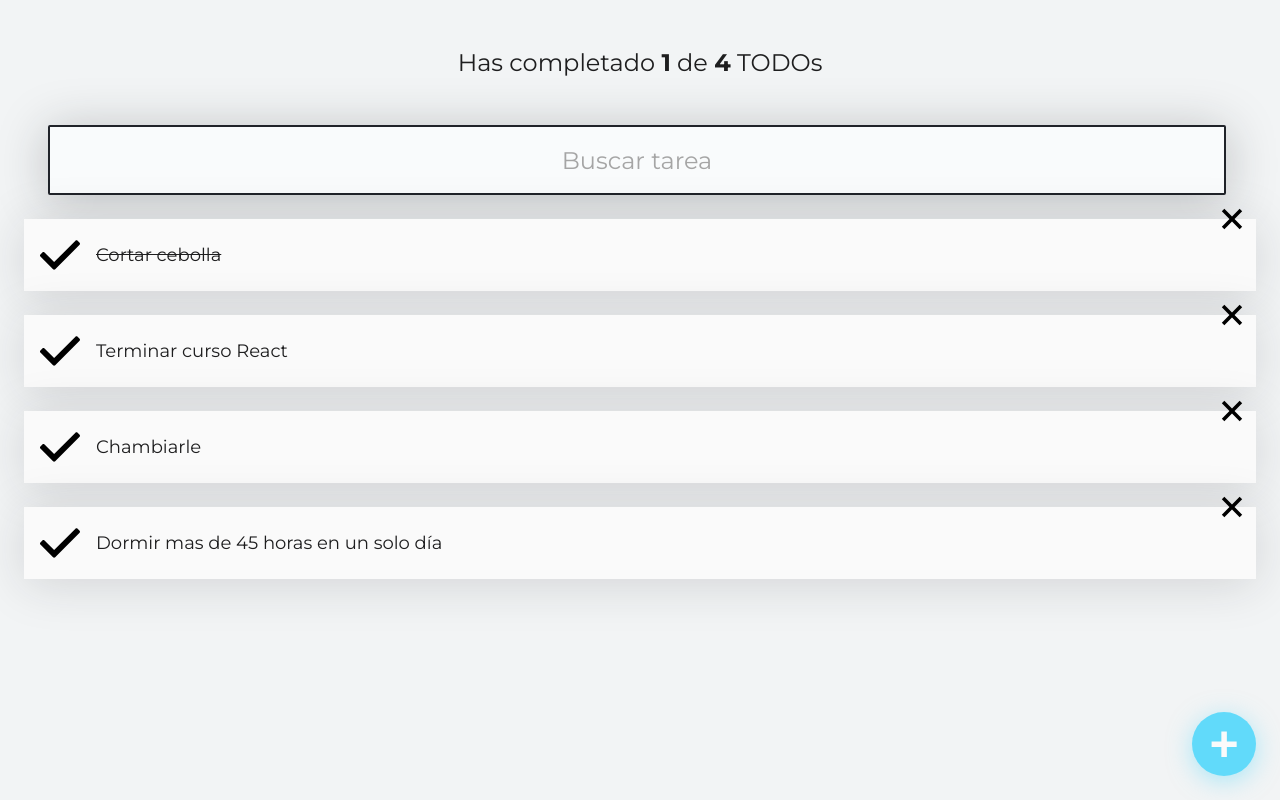
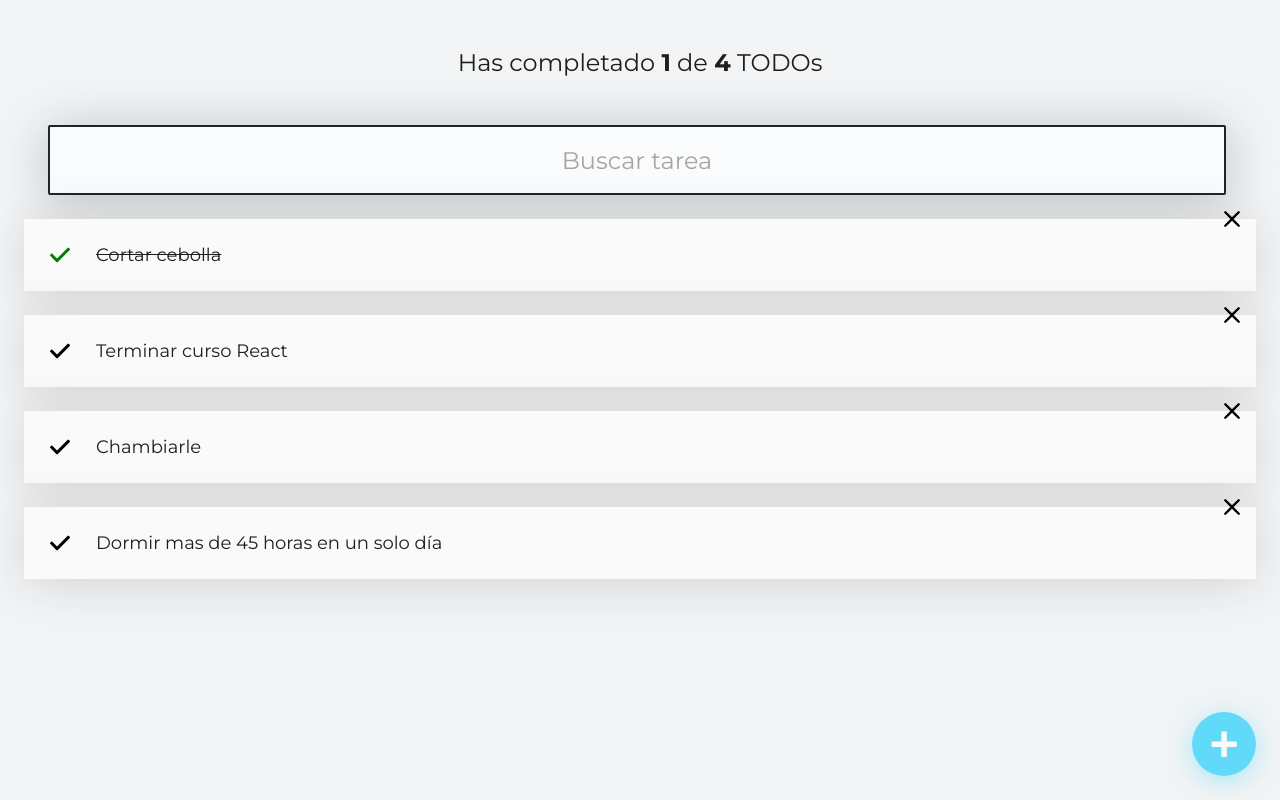
Before and after one commit to AdrianGerman/TODO-Machine, a React (Create React App) app: page / in a window 1280 px wide. Built offline with nearby package versions, Linux system fonts and the light colour scheme.

Commit message:
complete and delete function

```diff
--- a/src/js/CompleteIcon.js
+++ b/src/js/CompleteIcon.js
@@ -1,8 +1,14 @@
 import react from "react";
 import { TodoIcon } from "./TodoIcon";
 
-function CompleteIcon() {
-  return <TodoIcon type="check" color="gray" />;
+function CompleteIcon({ completed, onComplete }) {
+  return (
+    <TodoIcon
+      type="check"
+      color={completed ? "green" : "black"}
+      onClick={onComplete}
+    />
+  );
 }
 
 export { CompleteIcon };
--- a/src/js/DeleteIcon.js
+++ b/src/js/DeleteIcon.js
@@ -1,8 +1,8 @@
 import react from "react";
 import { TodoIcon } from "./TodoIcon";
 
-function DeleteIcon() {
-  return <TodoIcon type="delete" color="gray" />;
+function DeleteIcon({ onDelete }) {
+  return <TodoIcon type="delete" color="black" onClick={onDelete} />;
 }
 
 export { DeleteIcon };
--- a/src/js/TodoIcon.js
+++ b/src/js/TodoIcon.js
@@ -1,14 +1,20 @@
 import { ReactComponent as CheckSVG } from "../img/completev.svg";
 import { ReactComponent as DeleteSVG } from "../img/deletex.svg";
+import "../styles/TodoIcon.css";
 
 const iconTypes = {
-  check: <CheckSVG />,
-  delete: <DeleteSVG />,
+  check: (color) => <CheckSVG className="Icon-svg" fill={color} />,
+  delete: (color) => <DeleteSVG className="Icon-svg" fill={color} />,
 };
 
-function TodoIcon({ type }) {
+function TodoIcon({ type, color, onClick }) {
   return (
-    <span className={`Icon Icon-svg Icon-${type}`}>{iconTypes[type]}</span>
+    <span
+      className={`Icon Icon-container Icon-container-${type}`}
+      onClick={onClick}
+    >
+      {iconTypes[type](color)}
+    </span>
   );
 }
 
--- a/src/js/TodoItem.js
+++ b/src/js/TodoItem.js
@@ -5,7 +5,7 @@ import "../styles/TodoItem.css";
 function TodoItem(props) {
   return (
     <li className="TodoItem">
-      <CompleteIcon />
+      <CompleteIcon completed={props.completed} onComplete={props.onComplete} />
 
       {/* <span
         className={`Icon Icon-check ${props.completed && "Icon-check--active"}`}
@@ -16,7 +16,7 @@ function TodoItem(props) {
       <p className={`TodoItem-p ${props.completed && "TodoItem-p--complete"}`}>
         {props.text}
       </p>
-      <DeleteIcon />
+      <DeleteIcon onDelete={props.onDelete} />
       {/* <span className="Icon Icon-delete" onClick={props.onDelete}>
         X
       </span> */}
--- /dev/null
+++ b/src/styles/TodoIcon.css
@@ -0,0 +1,43 @@
+.Icon {
+  cursor: pointer;
+  display: flex;
+  justify-content: center;
+  align-items: center;
+  height: 48px;
+  width: 48px;
+  font-size: 24px;
+  font-weight: bold;
+  /* background-color: #ccc; */
+}
+
+.Icon-container-check {
+  position: absolute;
+  left: 12px;
+}
+
+.Icon-container-check--active {
+  color: #4caf50;
+}
+
+.Icon-container-delete {
+  position: absolute;
+  top: -24px;
+  right: 0;
+}
+
+.Icon-container-delete:hover {
+  color: red;
+}
+
+.Icon-svg {
+  width: 24px;
+  height: 24px;
+}
+
+.Icon-container-delete:hover .Icon-svg {
+  fill: red;
+}
+
+.Icon-container-check:hover .Icon-svg {
+  fill: green;
+}
--- a/src/styles/TodoItem.css
+++ b/src/styles/TodoItem.css
@@ -19,34 +19,3 @@
 .TodoItem-p--complete {
   text-decoration: line-through;
 }
-
-.Icon {
-  cursor: pointer;
-  display: flex;
-  justify-content: center;
-  align-items: center;
-  height: 48px;
-  width: 48px;
-  font-size: 24px;
-  font-weight: bold;
-  /* background-color: #ccc; */
-}
-
-.Icon-check {
-  position: absolute;
-  left: 12px;
-}
-
-.Icon-check--active {
-  color: #4caf50;
-}
-
-.Icon-delete {
-  position: absolute;
-  top: -24px;
-  right: 0;
-}
-
-.Icon-delete:hover {
-  color: red;
-}
```
Also changed, not shown: src/img/completev.svg, src/img/deletex.svg.
